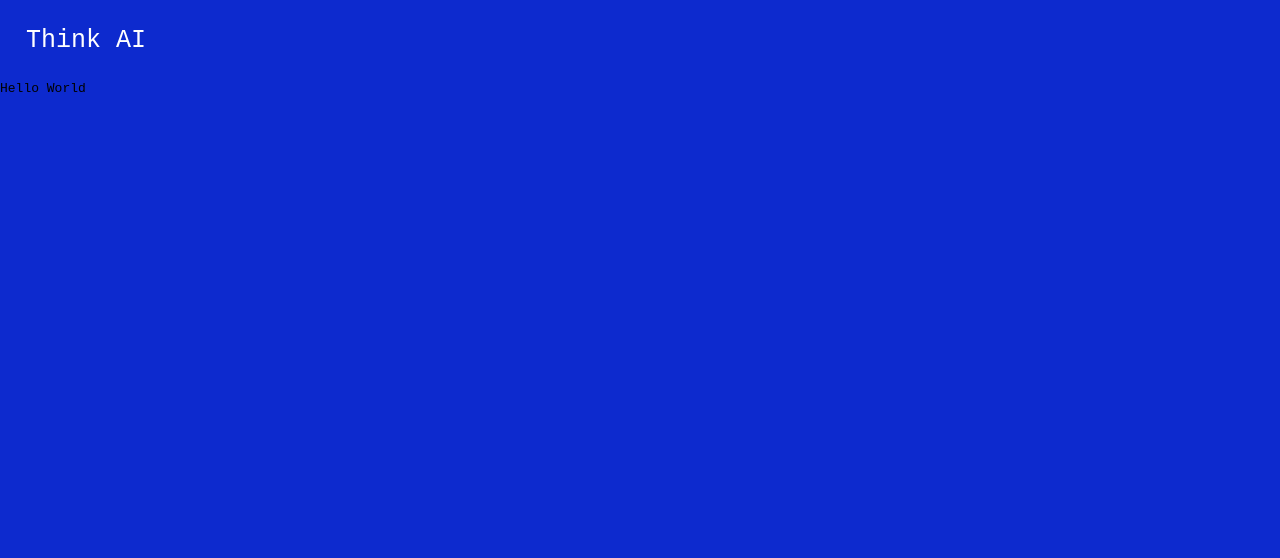
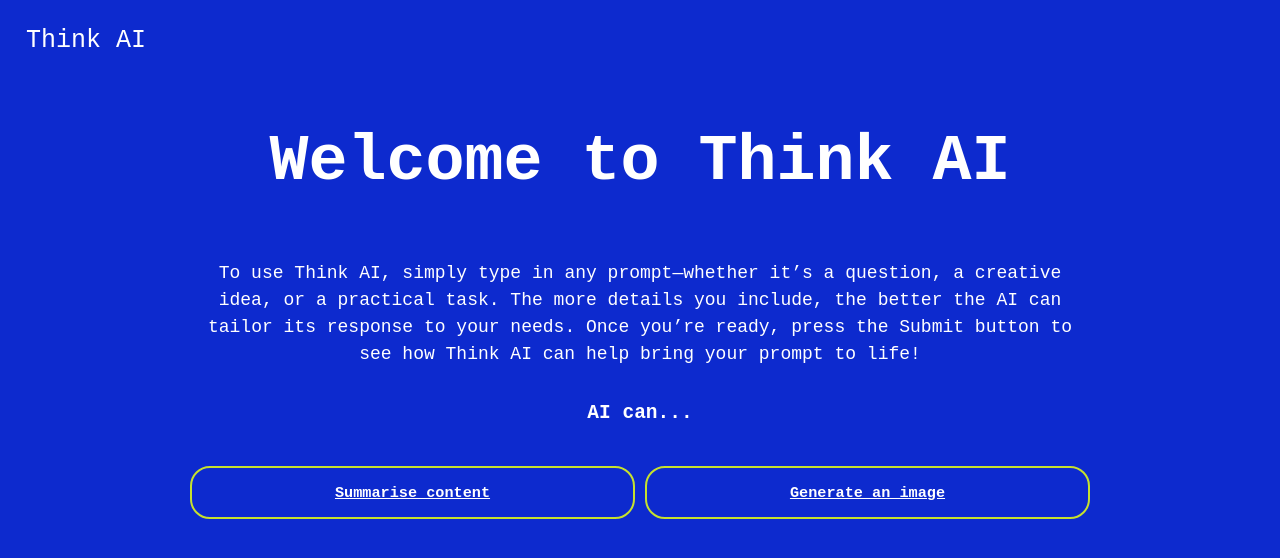
Before and after one commit to neontribe/think-ai, a Next.js app: page / in a window 1280 px wide. Shown: the top 558 px of the page. Built offline with nearby package versions, Linux system fonts and the light colour scheme.

Commit message:
feat: add home page

```diff
--- a/src/app/page.js
+++ b/src/app/page.js
@@ -1,6 +1,29 @@
+import "./page.css";
 
 export default function Home() {
   return (
-    <div>Hello World</div>
+    <div className="full-width-container">
+      <div className="constrained-width-container">
+        <h1>
+          <span>Welcome to</span> <span>Think AI</span>{" "}
+        </h1>
+        <p>
+          To use Think AI, simply type in any prompt—whether it’s a question, a
+          creative idea, or a practical task. The more details you include, the
+          better the AI can tailor its response to your needs. Once you’re
+          ready, press the Submit button to see how Think AI can help bring your prompt to life!
+        </p>
+        <h2>AI can...</h2>
+        <div className="options-container">
+          <a href="/generate-summary">
+            <h3>Summarise content</h3>
+          </a>
+
+          <a href="/generate-image">
+            <h3>Generate an image</h3>
+          </a>
+        </div>
+      </div>
+    </div>
   );
 }
```
